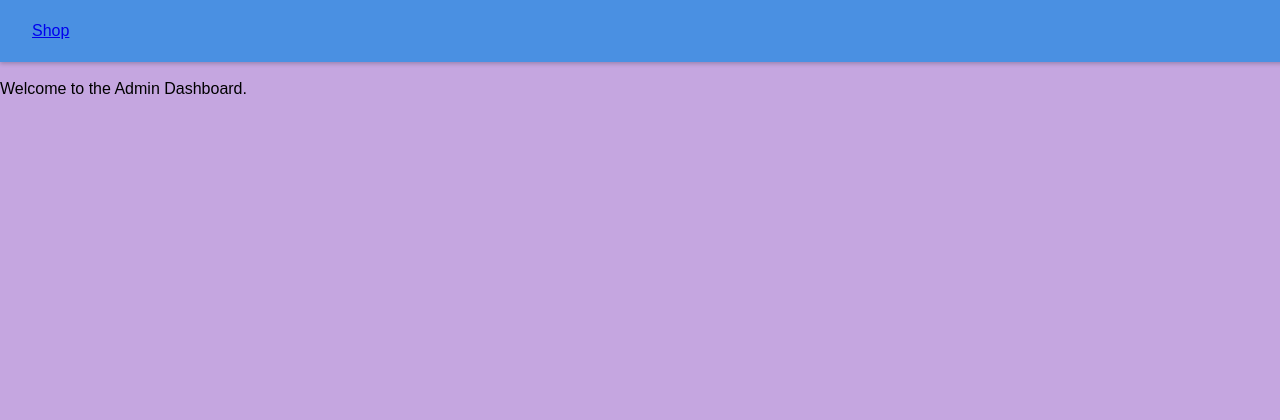
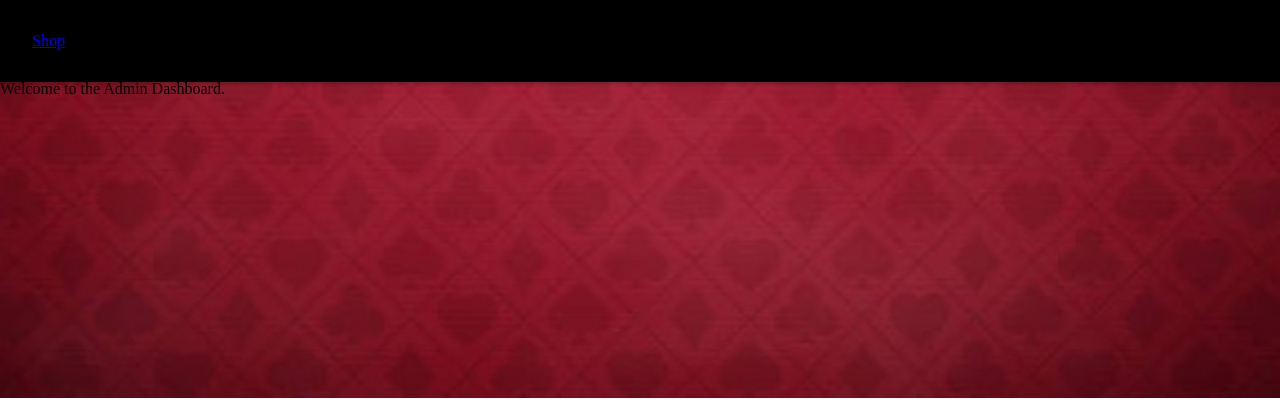
Before and after one commit to lucky-woody/stripe-demo, a Node server app: page /admin/ in a window 1280 px wide. Shown: the top 420 px of the page. Run offline with Node 20, Linux system fonts and the light colour scheme; some libraries are stand-ins or nearby versions.

Commit message:
messing with backround of dice scene and shop page.

```diff
--- a/src/assets/css/style.css
+++ b/src/assets/css/style.css
@@ -2,26 +2,56 @@
 /* Global Styles */
 body {
   margin: 0;
-  font-family: Arial, sans-serif;
-  background-color: #C5A6E0; /* Light Lavender */
+  padding: 0;
+  background: url("/assets/images/felt_image.jpg") no-repeat center center;
+  background-size: cover;;
+
 }
 
 /* Top Bar */
-.top-bar {
+/* .top-bar {
   display: flex;
   justify-content: space-between;
   align-items: center;
   background-color: #4a90e2; /* Change to your desired color */
-  padding: 1rem 2rem;
+  /* padding: 1rem 2rem;
   width: 100%;
   height: 30px;
   box-shadow: 0 2px 4px rgba(0, 0, 0, 0.2);
   margin: 0;
   /* Optional: Fix the header to the top of the viewport */
+  /* position: fixed;
+  top: 0;
+  left: 0;
+  z-index: 1000;
+} */
+
+.top-bar {
+  display: flex;
+  justify-content: space-between;
+  align-items: center;
+
+  /* Change background to black */
+  background-color: #000;
+  /* Make the text white */
+  color: #fff;
+
+  /* Adjust padding/height as desired */
+  padding: 1rem 2rem;
+  height: 50px; /* or remove this if you want the height to be based on padding */
+
+  /* Keep full width and fix to the top */
+  width: 100%;
   position: fixed;
   top: 0;
   left: 0;
   z-index: 1000;
+
+  /* Box shadow for slight depth */
+  box-shadow: 0 2px 4px rgba(0, 0, 0, 0.2);
+
+  /* Remove margin if you don't want extra space around it */
+  margin: 0;
 }
 
 /* Add a top margin to the main content to prevent it from being hidden under the fixed header */
--- a/src/templates/shop/index.ejs
+++ b/src/templates/shop/index.ejs
@@ -127,7 +127,7 @@
     // Switch geometry if you suspect the extrude is messing up
     // ----------------------------------------------------------------------
     // ROUNDED BOX:
-    // const geometry = new THREE.RoundedBoxGeometry(diceSize, diceSize, diceSize, 0.75, 4);
+    // const geometry = new THREE.RoundedBoxGeometry(diceSize, diceSize, diceSize, 0.1, 4);
 
     // REGULAR BOX (comment out the above line if you want to test a standard box)
     const geometry = new THREE.BoxGeometry(diceSize, diceSize, diceSize);
```
Also changed, not shown: src/assets/images/felt_image.jpg (added).
